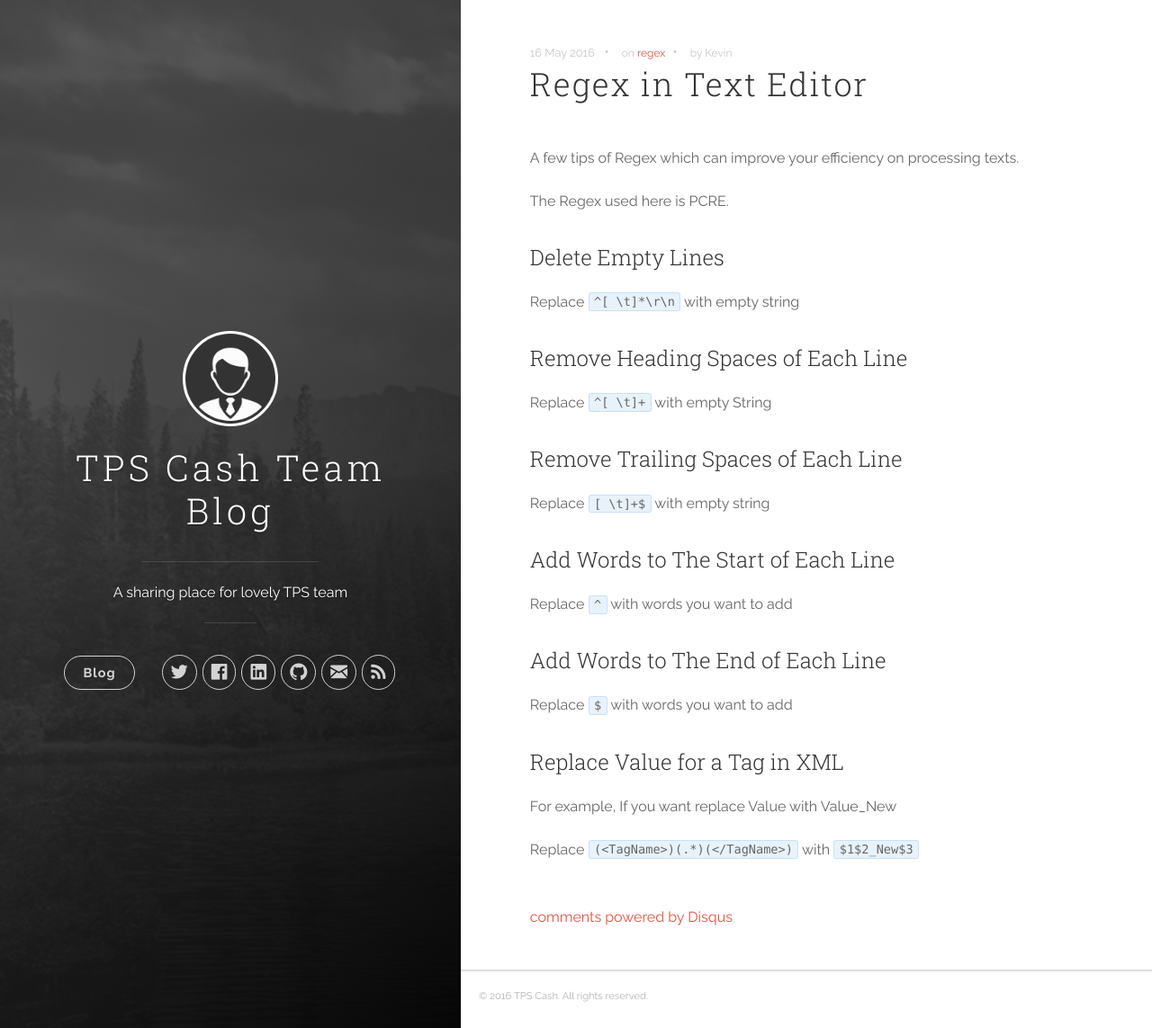
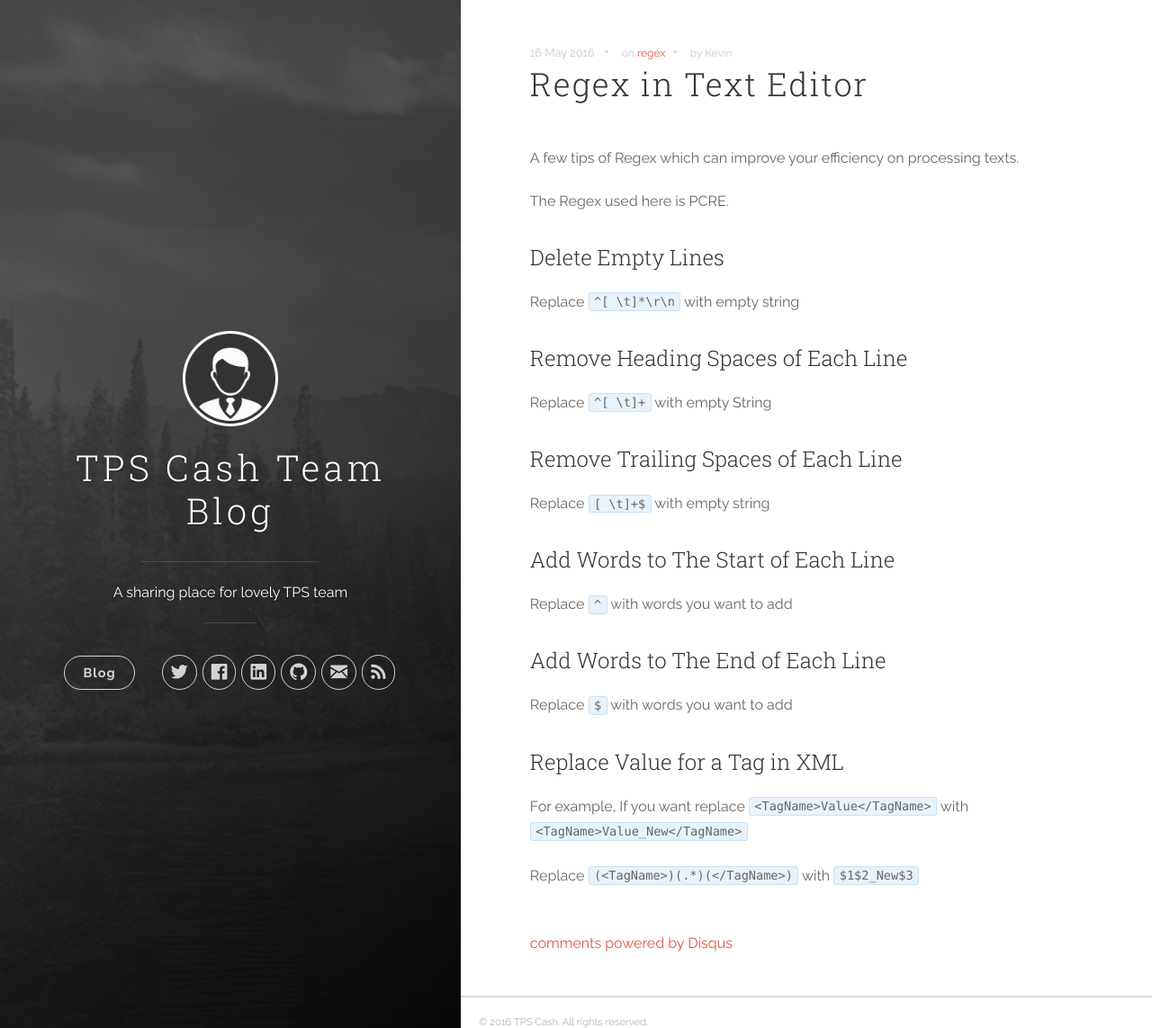
Before and after one commit to tpscash/tpscash.github.io, a Jekyll site: the page built from _posts/2016-05-16-regex-in-text-editor.md, in a window 1280 px wide and 1143 px high. Shown: the whole window at 90% size. Built offline with Jekyll 4.4.1, drawn with Linux system fonts in a browser that asks for light colours; comment, search, counter and statistics services are not loaded.

Commit message:
Fix format

```diff
--- a/_posts/2016-05-16-regex-in-text-editor.md
+++ b/_posts/2016-05-16-regex-in-text-editor.md
@@ -32,6 +32,6 @@ Replace `$` with words you want to add
 
 ### Replace Value for a Tag in XML
 
-For example, If you want replace <TagName>Value</TagName> with <TagName>Value_New</TagName>
+For example, If you want replace `<TagName>Value</TagName>` with `<TagName>Value_New</TagName>`
 
 Replace `(<TagName>)(.*)(</TagName>)` with `$1$2_New$3`
```
